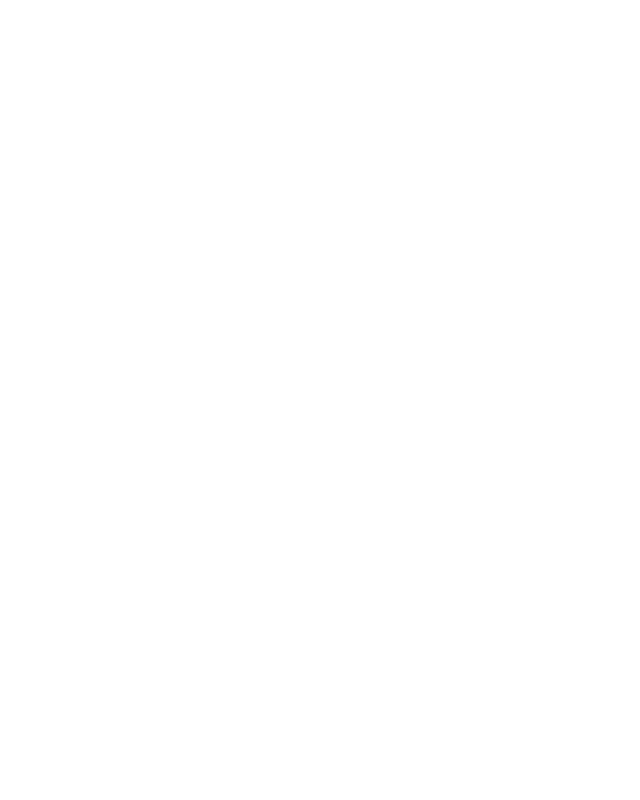
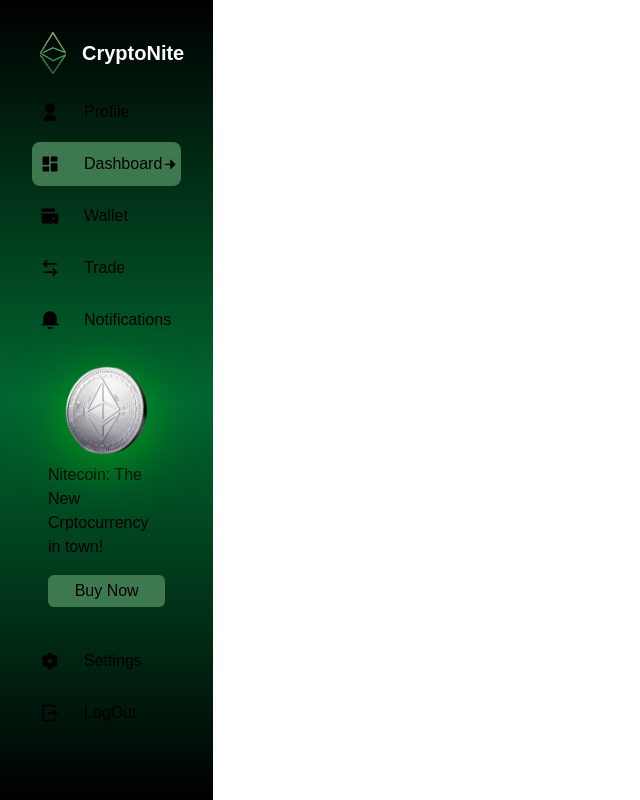
Before and after one commit to raxelf/cryptonite-fsd, a Next.js app in the folder client/: page / in a window 1280 px wide. Shown: the whole page, without its empty margins (0-640 px from the left). Built offline with nearby package versions, Linux system fonts and the light colour scheme.

Commit message:
feat: add sidebar

```diff
--- a/client/app/globals.css
+++ b/client/app/globals.css
@@ -3,19 +3,23 @@
 :root {
   --background: #ffffff;
   --foreground: #000000;
-  --primary: ##3e784e;
+  --primary: #3e784e;
   --secondary: #50a542;
 }
 
 @theme inline {
   --color-background: var(--background);
   --color-foreground: var(--foreground);
+  --color-primary: var(--primary);
+  --color-secondary: var(--secondary);
 }
 
 @media (prefers-color-scheme: dark) {
   :root {
     --background: #0a0a0a;
     --foreground: #ededed;
+    --primary: #3e784e;
+    --secondary: #50a542;
   }
 }
 
@@ -24,3 +28,12 @@
   color: var(--foreground);
   font-family: Arial, Helvetica, sans-serif;
 }
+
+.scrollbar-none::-webkit-scrollbar {
+  display: none;
+}
+
+.scrollbar-none {
+  -ms-overflow-style: none; /* IE and Edge */
+  scrollbar-width: none; /* Firefox */
+}
--- a/client/app/layout.tsx
+++ b/client/app/layout.tsx
@@ -1,6 +1,7 @@
 import type { Metadata } from "next";
 import { Poppins } from "next/font/google";
 import "./globals.css";
+import 'remixicon/fonts/remixicon.css';
 
 const poppins = Poppins({
   subsets: ["latin"],
--- a/client/app/page.tsx
+++ b/client/app/page.tsx
@@ -1,5 +1,16 @@
+import SideBar from "@/components/SideBar";
+
 export default function Home() {
   return (
-    <></>
+    // outside container
+    <div className="grid grid-cols-12 w-full h-screen overflow-hidden">
+      {/* sidebar */}
+      <aside className="col-span-2 bg-linear-to-b/srgb from-black via-green-800 to-black w-full h-full px-4 py-8 overflow-y-auto scrollbar-none">
+        <SideBar />
+      </aside>
+
+      {/* main content */}
+      <main className="col-span-10 w-full h-full overflow-y-auto"></main>
+    </div>
   );
 }
--- /dev/null
+++ b/client/components/SideBar.tsx
@@ -0,0 +1,83 @@
+import Image from "next/image";
+import Link from "next/link";
+
+const SideBar = () => {
+  return (
+    <div className="flex flex-col justify-between">
+      {/* upper part */}
+      <div>
+        {/* Logo */}
+        <Link href={"/"} className="flex px-4 gap-2 items-center">
+          <Image
+            src={"/logo.png"}
+            width={42}
+            height={42}
+            alt="CryptoNite Logo"
+          />
+          <p className="text-xl font-semibold text-white">CryptoNite</p>
+        </Link>
+
+        {/* Navigation */}
+        <nav className="mt-4 px-4 flex flex-col gap-2">
+          {/* profile */}
+          <div className="flex gap-6 text-md items-center hover:bg-primary rounded-lg p-2 cursor-pointer">
+            <i className="ri-user-fill text-xl"></i>
+            <p>Profile</p>
+          </div>
+          <div className="flex justify-between text-md items-center bg-primary rounded-lg p-2 cursor-pointer">
+            <span className="flex items-center gap-6">
+              <i className="ri-dashboard-fill text-xl"></i>
+              <p>Dashboard</p>
+            </span>
+            <i className="ri-arrow-right-fill"></i>
+          </div>
+          <div className="flex gap-6 text-md items-center hover:bg-primary rounded-lg p-2 cursor-pointer">
+            <i className="ri-wallet-fill text-xl"></i>
+            <p>Wallet</p>
+          </div>
+          <div className="flex gap-6 text-md items-center hover:bg-primary rounded-lg p-2 cursor-pointer">
+            <i className="ri-arrow-left-right-line text-xl"></i>
+            <p>Trade</p>
+          </div>
+          <div className="flex gap-6 text-md items-center hover:bg-primary rounded-lg p-2 cursor-pointer">
+            <i className="ri-notification-3-fill text-xl"></i>
+            <p>Notifications</p>
+          </div>
+        </nav>
+
+        <div className="justify-center items-center flex flex-col mt-4">
+          <Image
+            src={"/ethCoin.png"}
+            width={320}
+            height={320}
+            alt="Etherium Coin"
+            className="drop-shadow-[0_10px_30px_rgba(0,255,0,0.5)]"
+          />
+          <div className="px-8 flex flex-col gap-4">
+            <p className="text-left text-md">
+              Nitecoin: The New Crptocurrency in town!
+            </p>
+            <button className="bg-primary w-full rounded-md py-1 cursor-pointer">
+              Buy Now
+            </button>
+          </div>
+        </div>
+      </div>
+
+      {/* bottom part */}
+      <div className="mt-8 px-4 flex flex-col gap-2">
+        <div className="flex gap-6 text-md items-center hover:bg-primary rounded-lg p-2 cursor-pointer">
+          <i className="ri-settings-3-fill text-xl"></i>
+          <p>Settings</p>
+        </div>
+
+        <div className="flex gap-6 text-md items-center hover:bg-primary rounded-lg p-2 cursor-pointer">
+          <i className="ri-logout-box-r-line text-xl"></i>
+          <p>LogOut</p>
+        </div>
+      </div>
+    </div>
+  );
+};
+
+export default SideBar;
```
Also changed, not shown: client/public/ethCoin.png (added), client/public/logo.png (added).
